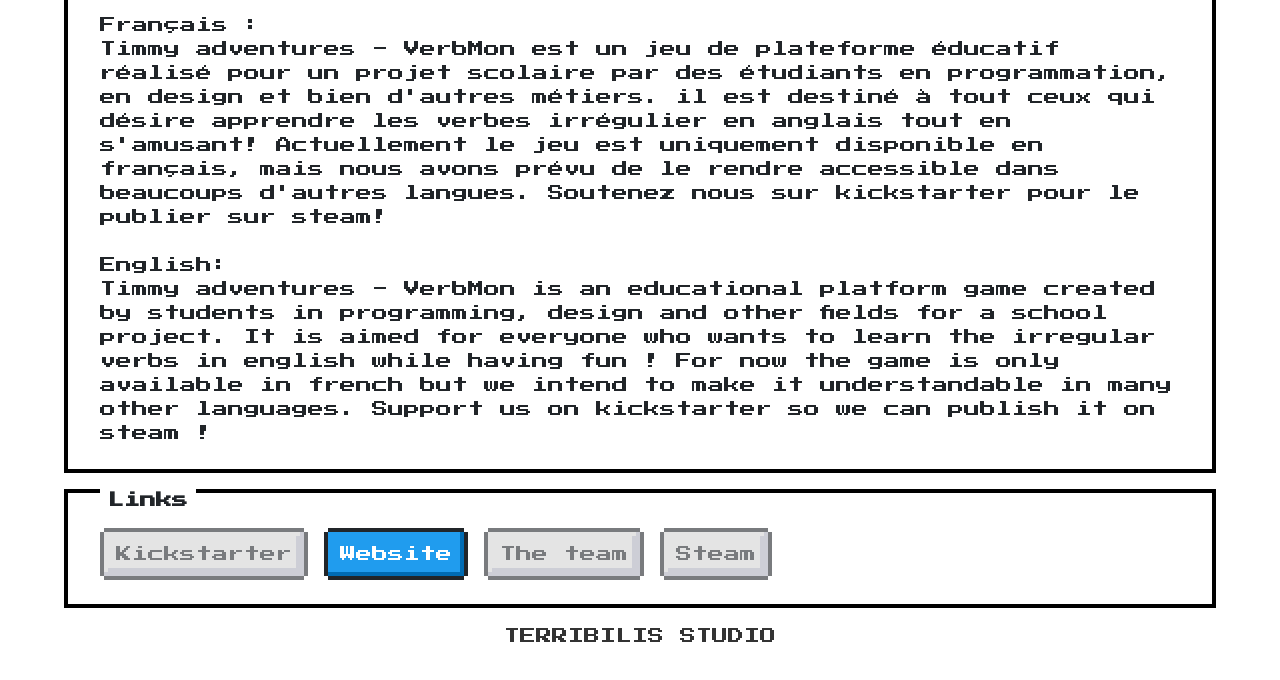
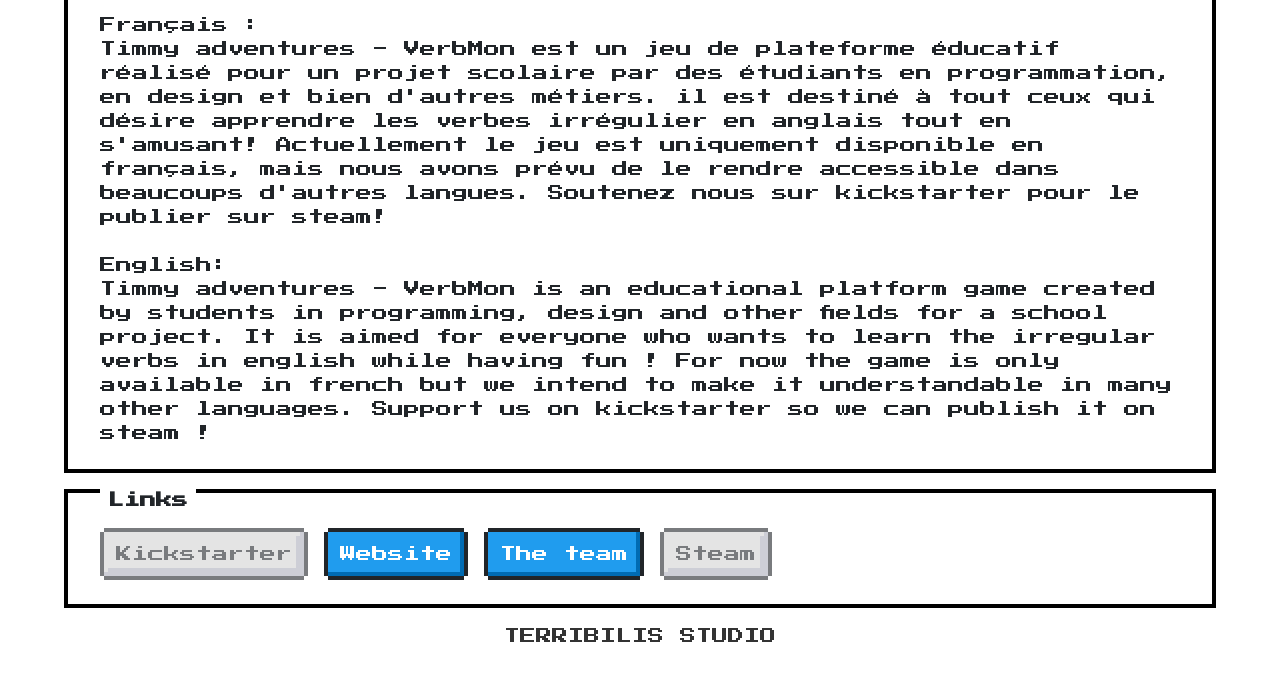
Before and after one commit to john5565/VerbMon_news, a website: page index.html in a window 1280 px wide. Shown: the part 114-794 px from the top of the page. Drawn offline with nearby package versions, Linux system fonts and the light colour scheme.

Commit message:
Update index.html

```diff
--- a/index.html
+++ b/index.html
@@ -90,7 +90,7 @@
 		<button type="button" class="nes-btn is-disabled">Kickstarter  </button>
 
 		<a href="https://terribilistudio.wordpress.com/games/timmy-adventures-verbmon/ target="_blank" class="nes-btn is-primary">Website</a>
-		<button type="button" class="nes-btn is-disabled">The team</button>
+		<a href="https://terribilistudio.wordpress.com/about/" target="_blank" class="nes-btn is-primary">The team</a>
         <button type="button" class="nes-btn is-disabled">Steam</button>
       </div>
 
```
